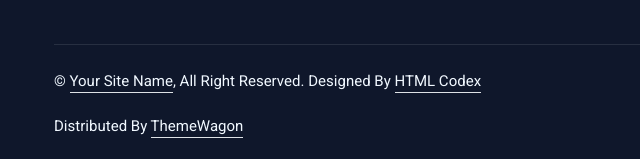
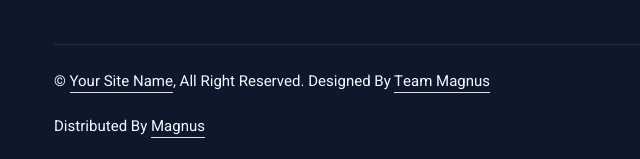
Before and after one commit to Chandukasireddy/veduka-restaurant, a plain HTML site: page index.html in a window 1280 px wide. Shown: the part 3538-3697 px from the top of the page, 28-668 px from the left. Drawn offline with nearby package versions, Linux system fonts and the light colour scheme.

Commit message:
designed by Team magnus

```diff
--- a/index.html
+++ b/index.html
@@ -1245,14 +1245,14 @@
                 <!--/*** This template is free as long as you keep the footer author’s credit link/attribution link/backlink. If you'd like to use the template without the footer author’s credit link/attribution link/backlink, you can purchase the Credit Removal License from "https://htmlcodex.com/credit-removal". Thank you for your support. ***/-->
                 Designed By
                 <a class="border-bottom" href="https://htmlcodex.com"
-                  >HTML Codex</a
+                  >Team Magnus</a
                 ><br /><br />
                 Distributed By
                 <a
                   class="border-bottom"
                   href="https://themewagon.com"
                   target="_blank"
-                  >ThemeWagon</a
+                  >Magnus</a
                 >
               </div>
               <div class="col-md-6 text-center text-md-end">
```
